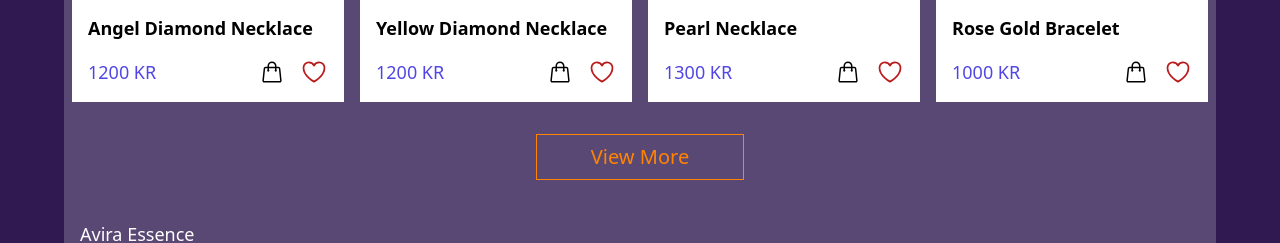
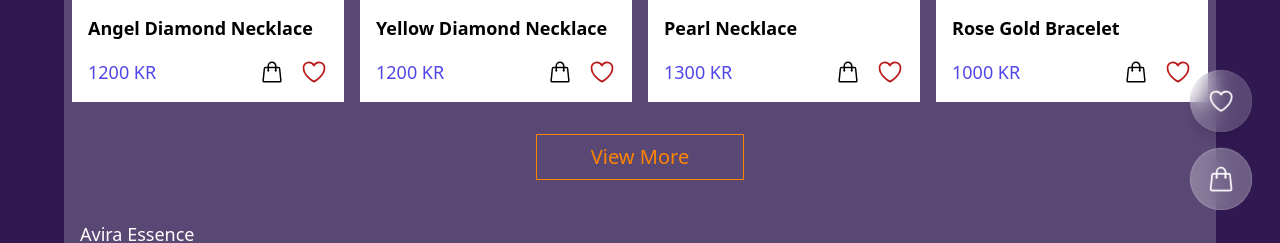
Before and after one commit to CatAvadani/Avira-design, a React (Vite) app: page /collections in a window 1280 px wide. Shown: the part 562-805 px from the top of the page. Built offline with nearby package versions, Linux system fonts and the light colour scheme; a web font is replaced by a local one.

Commit message:
Update the floating buttons position to be visible on all pages.

```diff
--- a/src/App.tsx
+++ b/src/App.tsx
@@ -1,4 +1,5 @@
 import { Outlet } from 'react-router-dom';
+import FloatingButtons from './components/FloatingButtons';
 import Footer from './components/Footer';
 import FooterTop from './components/FooterTop';
 import Navbar from './components/Navbar';
@@ -11,6 +12,7 @@ function App() {
         <main className='flex-1 w-full'>
           <Outlet />
         </main>
+        <FloatingButtons />
         <FooterTop />
         <Footer />
       </body>
--- a/src/pages/Home.tsx
+++ b/src/pages/Home.tsx
@@ -1,6 +1,5 @@
 import Collections from '../components/Collections';
 import CollectionTop from '../components/CollectionTop';
-import FloatingButtons from '../components/FloatingButtons';
 import HeroSection from '../components/HeroSection';
 import MiddleSection from '../components/MiddleSection';
 import TrendingProducts from '../components/Trending';
@@ -15,7 +14,6 @@ export default function Home() {
       <Collections />
       <TrendingTop />
       <TrendingProducts />
-      <FloatingButtons />
     </div>
   );
 }
```
